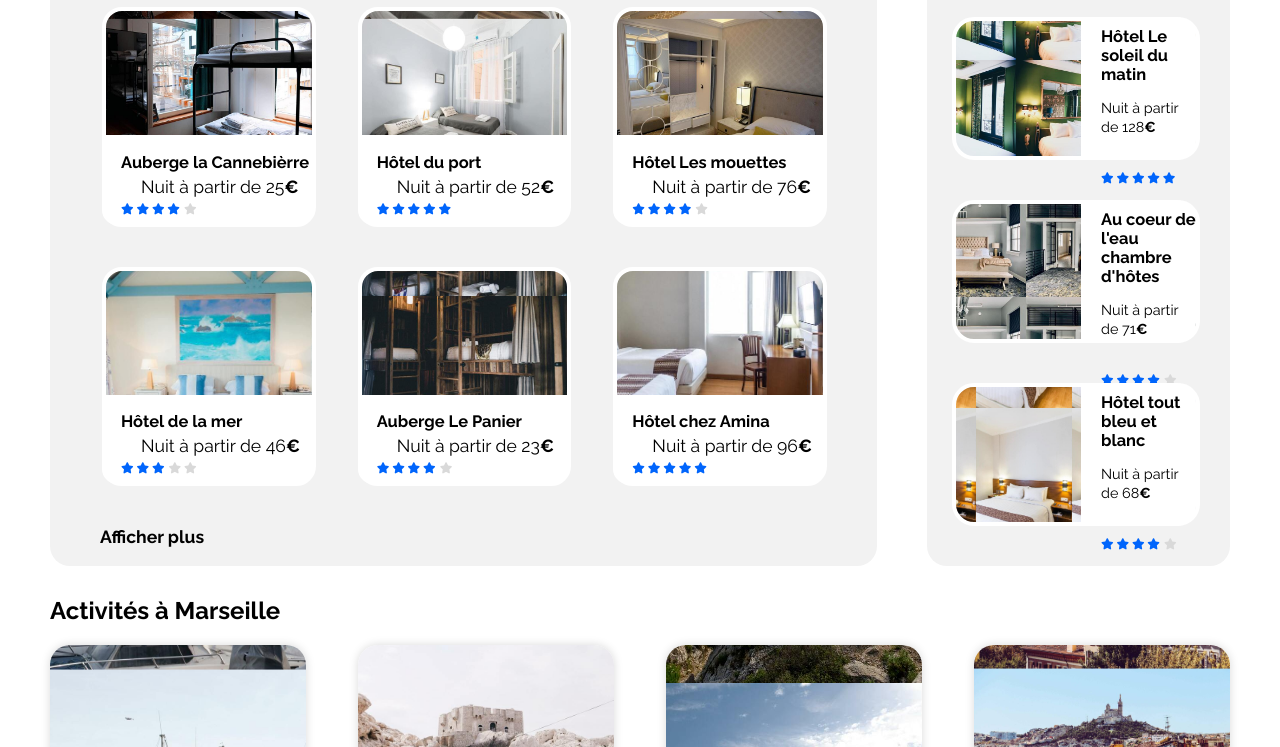
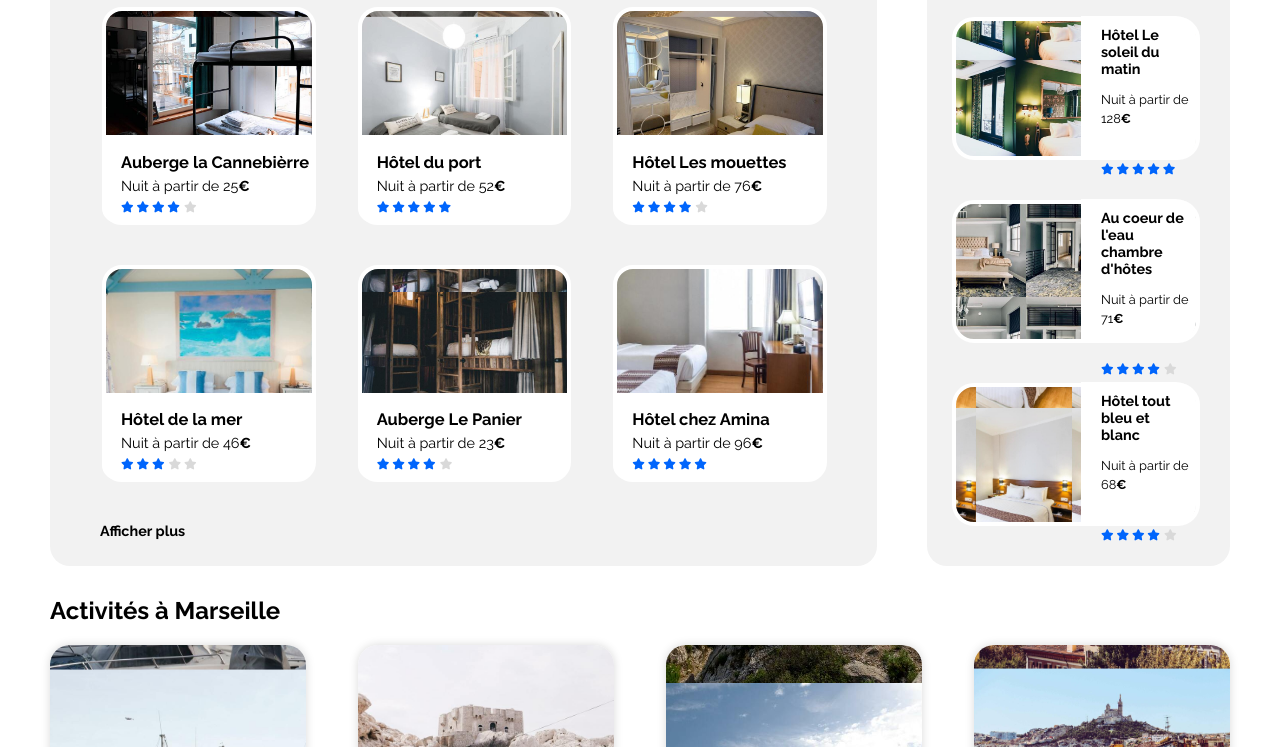
Before and after one commit to antoine9913/AntoineFrachisse--Bechu_2_12022021, a plain HTML site: page index.html in a window 1280 px wide. Shown: the part 531-1278 px from the top of the page. Drawn offline with Linux system fonts and the light colour scheme; files whose address does not match are found by name.

Commit message:
adjustement description picture

```diff
--- a/css/reservia.css
+++ b/css/reservia.css
@@ -443,7 +443,10 @@ p label {
 }
 
 .contains_hosting span {
-  font-size: 1.1em;
+  font-size: 0.9em;
+}
+
+.show_more {
   margin-left: 20px;
 }
 
@@ -540,12 +543,12 @@ p label {
 }
 
 .contains_picture_most_popular h2 {
-  font-size: 1.03em;
+  font-size: 0.9em;
   padding-top: 10px;
 }
 
 .contains_picture_most_popular span {
-  font-size: 0.9em;
+  font-size: 0.8em;
 }
 
 .stars_most_popular {
--- a/index.html
+++ b/index.html
@@ -266,7 +266,7 @@
               </div>
             </div>
 
-            <span> <strong>Afficher plus</strong></span>
+            <span class="show_more"> <strong>Afficher plus</strong></span>
           </div>
 
           <div class="most_popular">
```
